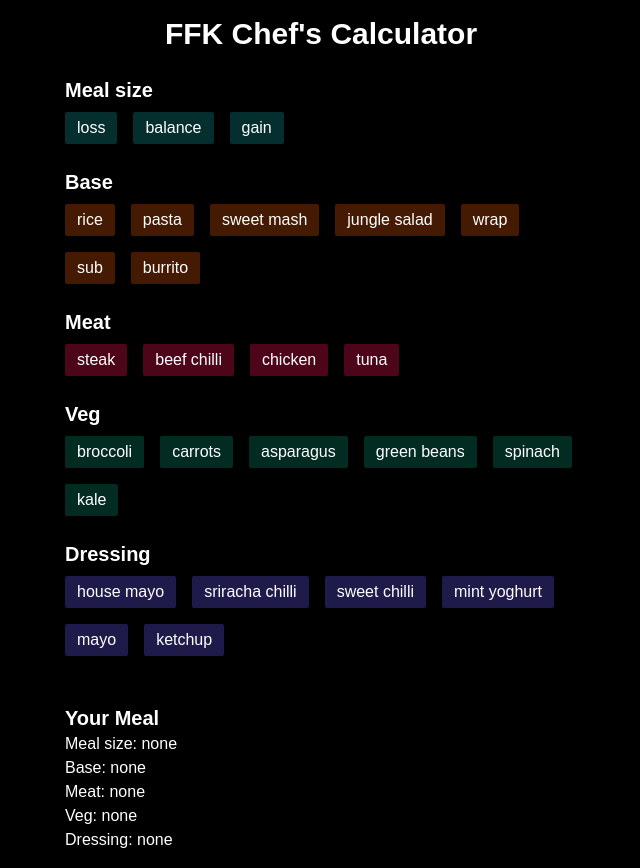
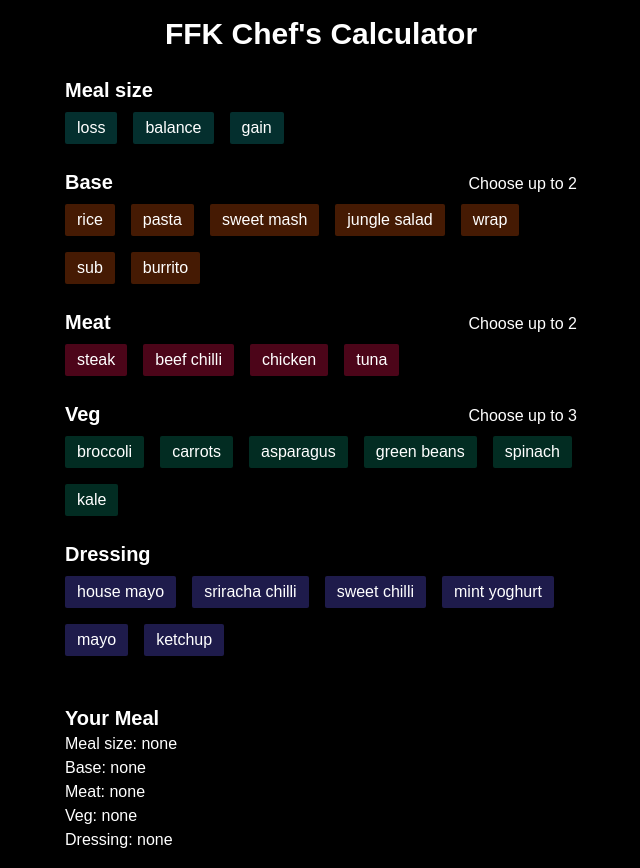
Before and after one commit to talhashayk/fit-fuel-kitchen, a Next.js app: page / in a window 1280 px wide. Shown: the whole page, without its empty margins (319-959 px from the left). Built offline with nearby package versions, Linux system fonts and the light colour scheme.

Commit message:
small fix

```diff
--- a/src/app/page.js
+++ b/src/app/page.js
@@ -36,7 +36,10 @@ export default function Home() {
 
 			{/* Base */}
 			<div className="mb-6 w-full max-w-lg">
-				<h2 className="text-xl font-semibold mb-2">Base</h2>
+				<div className="flex justify-between items-end mb-2">
+					<h2 className="text-xl font-semibold">Base</h2>
+					<h3 className="text-m">Choose up to 2</h3>
+				</div>
 				<div className="flex flex-wrap justify-start gap-4">
 					{[
 						"rice",
@@ -64,7 +67,10 @@ export default function Home() {
 
 			{/* Meat */}
 			<div className="mb-6 w-full max-w-lg">
-				<h2 className="text-xl font-semibold mb-2">Meat</h2>
+				<div className="flex justify-between items-end mb-2">
+					<h2 className="text-xl font-semibold">Meat</h2>
+					<h3 className="text-m">Choose up to 2</h3>
+				</div>
 				<div className="flex flex-wrap justify-start gap-4">
 					{["steak", "beef chilli", "chicken", "tuna"].map(
 						(option) => (
@@ -115,7 +121,10 @@ export default function Home() {
 
 			{/* Veg */}
 			<div className="mb-6 w-full max-w-lg">
-				<h2 className="text-xl font-semibold mb-2">Veg</h2>
+				<div className="flex justify-between items-end mb-2">
+					<h2 className="text-xl font-semibold">Veg</h2>
+					<h3 className="text-m">Choose up to 3</h3>
+				</div>
 				<div className="flex flex-wrap justify-start gap-4">
 					{[
 						"broccoli",
```
